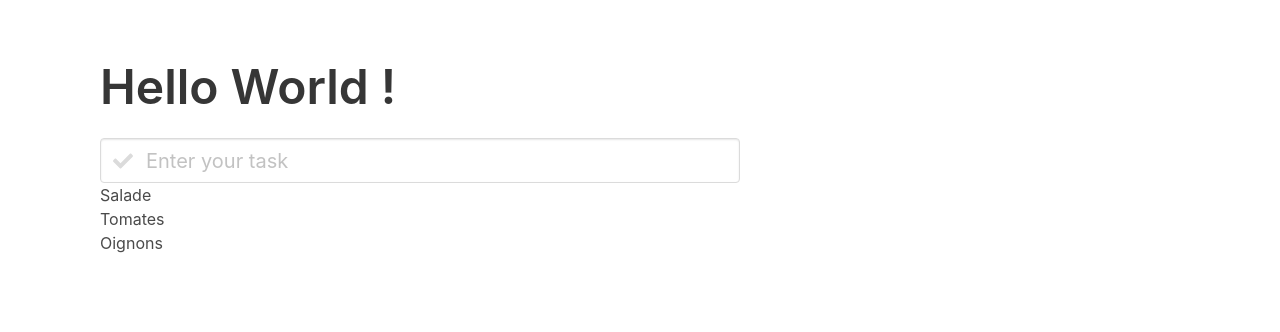
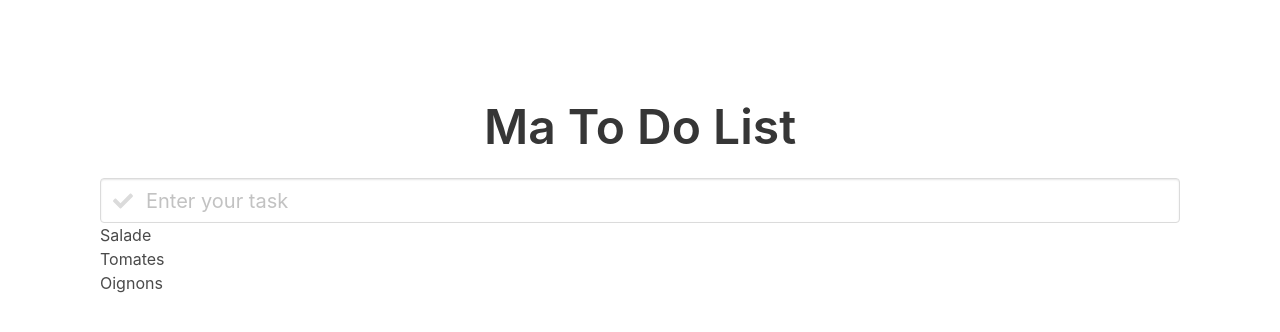
Before and after one commit to StevenSpy/todoListWithVue, a Vue app in the folder todolistvue/: page / in a window 1280 px wide. Shown: the top 332 px of the page. Built offline with nearby package versions, Linux system fonts and the light colour scheme.

Commit message:
Title h1 center in css

```diff
--- a/todolistvue/src/App.vue
+++ b/todolistvue/src/App.vue
@@ -1,6 +1,6 @@
 <template>
-  <div id="app" class="container">
-    <h1 class="title is-1">Hello World !</h1>
+  <div id="app">
+    <h1 class="title is-1">Ma To Do List</h1>
     <TodoList />
   </div>
 </template>
@@ -17,9 +17,9 @@ export default {
 
 <style lang="scss">
 #app {
-  margin: 60px 60px 0 100px;
+  margin: 100px 100px 0 100px;
 }
-.input {
-  width: 50vw;
+h1{
+  text-align: center;
 }
 </style>
```
